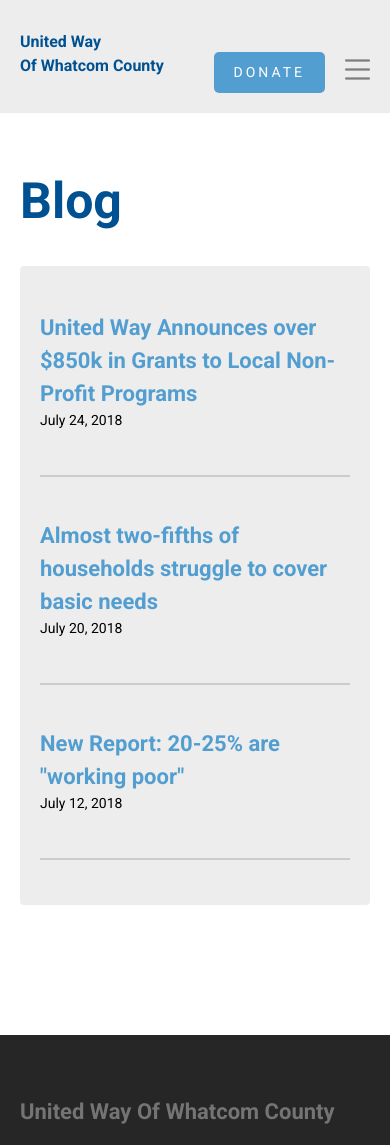
After one commit to lukehtravis/unitedwaywhatcom, a PHP site: page /6.0-blog-list.php in a window 390 px wide. The commit adds this page. Shown: the top 1145 px of the page. Run offline with PHP 8.4, Linux system fonts and the light colour scheme.

Commit message:
blog desktop and mobile

```diff
--- /dev/null
+++ b/6.0-blog-list.php
@@ -0,0 +1,13 @@
+<?php require_once __DIR__.'/inc/bootstrap.php'; ?>
+<!doctype html>
+<?php
+  include $root_path . '/inc/header.php';
+?>
+    <?php
+
+       include $root_path . '/inc/blog-list.php';
+
+    ?>
+<?php
+  include $root_path . '/inc/footer.php';
+?>
--- a/assets/css/_src/main.scss
+++ b/assets/css/_src/main.scss
@@ -33,3 +33,5 @@
 @import "views/other-financials";
 @import "views/other-faq";
 @import "views/other-jobs";
+@import "views/blog-list";
+@import "views/blog-post";
--- /dev/null
+++ b/assets/css/_src/views/blog-list.scss
@@ -0,0 +1,58 @@
+.blog-container {
+  @include breakpoint(tabletonly) {
+    margin-left: 40px;
+  }
+}
+.blog {
+  @include breakpoint(hugeness) {
+    @include hugeness-container;
+    width: 1200px;
+  }
+  h1 {
+    font-size: 50px;
+    margin-top: 115px;
+    margin-bottom: 35px;
+    letter-spacing: 0px;
+    color: $color-darkblue;
+    font-family: $roboto;
+    text-transform: none;
+    @include breakpoint(phonetablet) {
+      margin-top: 60px;
+    }
+  }
+  .blog-box {
+    padding: 45px 45px 45px;
+    background-color: $color-lightgray;
+    border-radius: 4px;
+    margin-bottom: 130px;
+    width: 100%;
+    @include breakpoint(phoneonly) {
+      padding: 45px 20px;
+    }
+    h2 {
+      margin: 0px;
+      font-size: 22px;
+    }
+    span {
+      margin-bottom: 0px;
+      font-weight: bold;
+    }
+    p {
+      margin-top: 0px;
+      font-size: 14px;
+    }
+    a {
+      color: $color-lightblue;
+    }
+    .blog-box-section {
+      padding: 42px 0 30px;
+      border-bottom: 2px solid $color-gray2;
+    }
+    .blog-box-section.no-border {
+      border-bottom: 0px;
+    }
+    .blog-box-section.no-top-padding {
+      padding-top: 0px;
+    }
+  }
+}
--- /dev/null
+++ b/inc/blog-list.php
@@ -0,0 +1,21 @@
+<div class="page-container blog-container">
+  <section class="blog">
+    <div class="offpage-headline">
+      <h1>Blog</h1>
+    </div>
+    <div class="blog-box">
+      <div class="blog-box-section no-top-padding">
+        <a href="#"><h2>United Way Announces over $850k in Grants to Local Non-Profit Programs</h2></a>
+        <p>July 24, 2018</p>
+      </div>
+      <div class="blog-box-section">
+        <a href="#"><h2>Almost two-fifths of households struggle to cover basic needs</h2></a>
+        <p>July 20, 2018</p>
+      </div>
+      <div class="blog-box-section">
+        <a href="#"><h2>New Report: 20-25% are "working poor"</h2></a>
+        <p>July 12, 2018</p>
+      </div>
+    </div>
+  </section>
+</div>
--- a/index.php
+++ b/index.php
@@ -31,8 +31,9 @@
         <li><a href="/5.5-other-financials.php">5.5 Other / Financials</a></li>
         <li><a href="/5.6-other-jobs.php">5.6 Other / Job Openings</a></li>
         <li><a href="/5.7-other-faq.php">5.7 Other / FAQs</a></li>
-        <li>6.0 Blog (Listing)</li>
-        <li>6.1 Blog / Post</li>
+        <li><a href="/5.8-other-campaign-tools.php">5.8 Other / Campaign Tools</a></li>
+        <li><a href="/6.0-blog-list.php">6.0 Blog (Listing)</a></li>
+        <li><a href="/6.1-blog-post.php">6.1 Blog / Post</a></li>
         <li>7.0 Logged In / Board Members Page</li>
         <li>7.1 Logged In / Volunteers Page</li>
         <li><a href="/_oops.php">Oops</a></li>
```
Also changed, not shown: 5.8-other-campaign-tools.php (added, +13 -0 lines), 6.1-blog-post.php (added, +13 -0 lines), assets/css/_src/views/blog-post.scss (added), assets/css/main.css, inc/blog-post.php (added).
